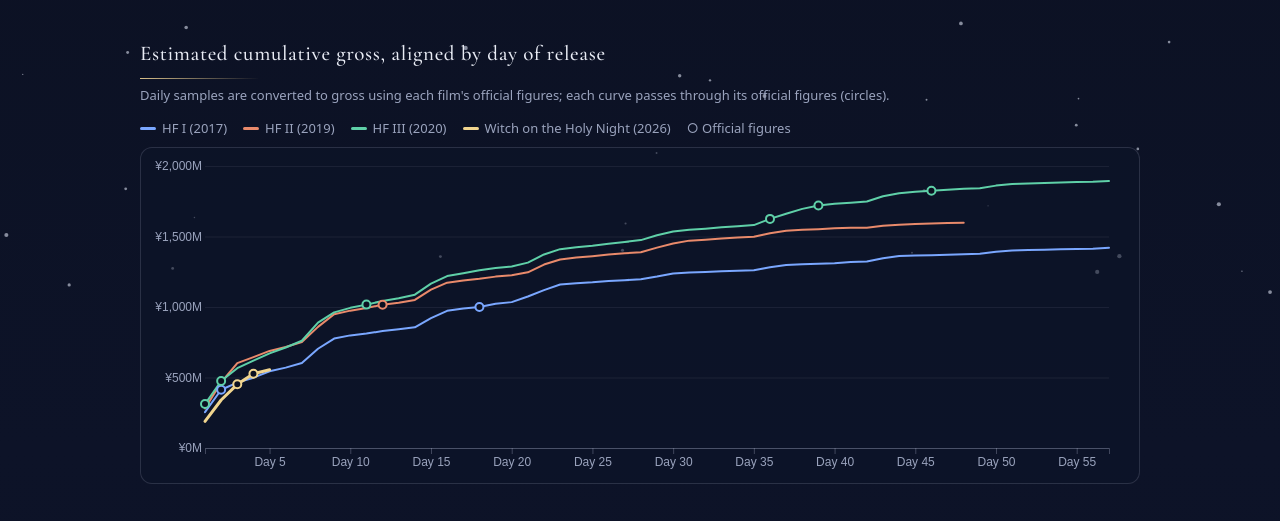
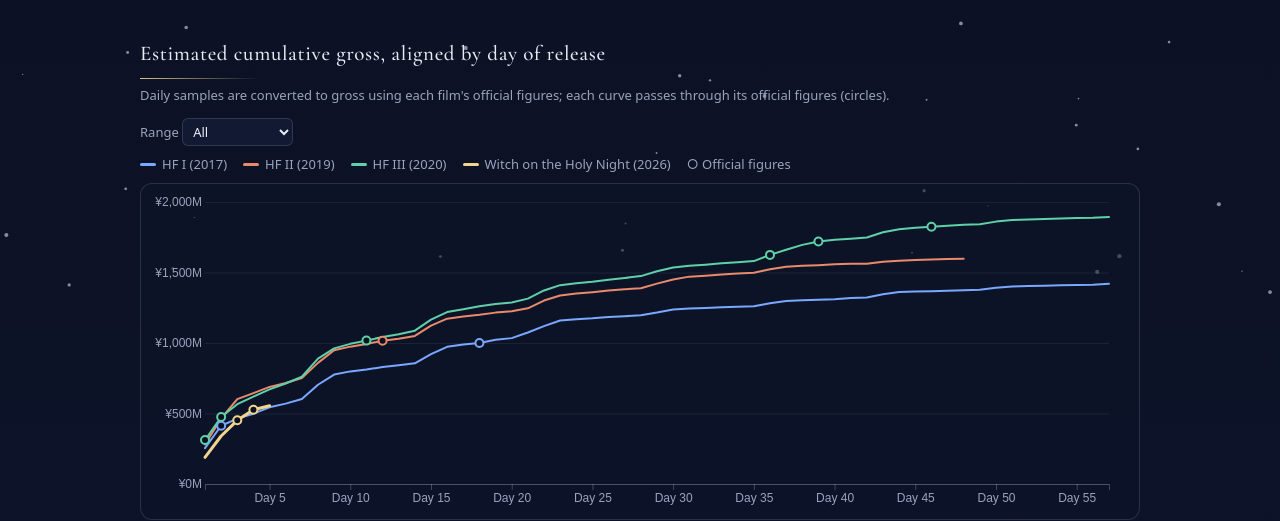
Before and after one commit to FinalST11/mahoyo-boxoffice, a plain HTML site: page index.html in a window 1280 px wide. Shown: the part 506-1027 px from the top of the page. Drawn offline with nearby package versions, Linux system fonts and the light colour scheme.

Commit message:
累计票房图加上范围选择（7/14/30/57天/全部），每日图也加上7天
Co-Authored-By: Claude Opus 5.5 <noreply@anthropic.com>
Claude-Session: https://claude.ai/code/session_01XSZNsnJ6dVHitLo7ZwcoPJ

```diff
--- a/index.html
+++ b/index.html
@@ -99,6 +99,9 @@ a{color:#9fc0ff}
 <section>
 <h2 data-i18n="hCum">—</h2>
 <p class="note" data-i18n="nCum">—</p>
+<div class="ctrl">
+<label><span data-i18n="range">—</span> <select id="crange"><option value="7"></option><option value="14"></option><option value="30"></option><option value="57"></option><option value="0" selected></option></select></label>
+</div>
 <div class="legend" id="legend"></div>
 <div class="chart" id="cum"></div>
 </section>
@@ -107,7 +110,7 @@ a{color:#9fc0ff}
 <h2 data-i18n="hDaily">—</h2>
 <p class="note" data-i18n="nDaily">—</p>
 <div class="ctrl">
-<label><span data-i18n="range">—</span> <select id="range"><option value="14"></option><option value="30" selected></option><option value="57"></option><option value="0"></option></select></label>
+<label><span data-i18n="range">—</span> <select id="range"><option value="7"></option><option value="14"></option><option value="30" selected></option><option value="57"></option><option value="0"></option></select></label>
 <label><input type="checkbox" id="log"> <span data-i18n="log">—</span></label>
 </div>
 <div class="chart" id="daily"></div>
@@ -147,7 +150,7 @@ const I18N = {
     hCum: '估算累计票房：四部按上映天数对齐', nCum: '每日样本按各自的官方节点换算成票房，曲线经过每个官方节点（圆点）。',
     hDaily: '每日售票：mimorin2014 合算样本',
     nDaily: 'HF 第二章、第三章和魔法使いの夜是全天合算；HF 第一章（2017 年）没有全天合算，用的是 19 时中间集计，数字会偏低。各年份统计的影院数也不同（约 105～250 家），张数只适合看走势，不宜直接比大小。',
-    range: '范围', ranges: ['前 14 天', '前 30 天', '前 57 天', '全部'], log: '对数刻度',
+    range: '范围', ranges: ['前 7 天', '前 14 天', '前 30 天', '前 57 天', '全部'], log: '对数刻度',
     hFc: '最终票房预测：套用 HF 三部的倍数',
     nFc: '倍数 = HF 最终动员 ÷ 同一上映天数的估算累计动员；票价按 HF 从同一天到最终的平均票价变化折算。没有最终成绩的作品用最后公布的节点，结果是下限。对齐天数取魔法使いの夜在该作品数据范围内的最新官方节点。',
     thRef: '参照作品', thBasis: '参照依据', thDay: '对齐天数', thMult: '倍数', thAtt: '预测动员（万人）', thGross: '预测票房（亿日元）',
@@ -186,7 +189,7 @@ const I18N = {
     hCum: '推定累計興収：4作品を公開日数で比較', nCum: '日別サンプルを各作品の公式発表に合わせて興収に換算。曲線は各公式発表（丸印）を通ります。',
     hDaily: '日別販売数：mimorin2014 合算サンプル',
     nDaily: 'HF第二章・第三章と魔法使いの夜は全日合算。HF第一章（2017年）には全日合算がないため19時中間集計を使用しており、数値は低めに出ます。年ごとに集計対象の劇場数も異なる（約105～250館）ため、枚数は推移を見るためのもので、規模の直接比較には向きません。',
-    range: '期間', ranges: ['公開14日目まで', '公開30日目まで', '公開57日目まで', '全期間'], log: '対数目盛',
+    range: '期間', ranges: ['公開7日目まで', '公開14日目まで', '公開30日目まで', '公開57日目まで', '全期間'], log: '対数目盛',
     hFc: '最終興収予測：HF三部作の倍率を適用',
     nFc: '倍率 = HFの最終動員 ÷ 同じ公開日数時点の推定累計動員。単価はHFの同時点から最終までの平均単価の変化で補正。最終成績がない作品は最後の公式発表を使うため下限値です。基準日は、各作品のデータ範囲内にある魔法使いの夜の最新の公式発表です。',
     thRef: '参照作品', thBasis: '根拠', thDay: '基準日', thMult: '倍率', thAtt: '予測動員（万人）', thGross: '予測興収（億円）',
@@ -225,7 +228,7 @@ const I18N = {
     hCum: 'Estimated cumulative gross, aligned by day of release', nCum: 'Daily samples are converted to gross using each film\'s official figures; each curve passes through its official figures (circles).',
     hDaily: 'Daily ticket sales: mimorin2014 combined samples',
     nDaily: 'HF II, HF III and Witch on the Holy Night use full-day totals. HF I (2017) has no full-day totals, so it uses the 7 p.m. interim count and runs lower. The number of theaters covered also differs by year (about 105–250), so use these counts to compare trends rather than absolute numbers.',
-    range: 'Range', ranges: ['First 14 days', 'First 30 days', 'First 57 days', 'All'], log: 'Log scale',
+    range: 'Range', ranges: ['First 7 days', 'First 14 days', 'First 30 days', 'First 57 days', 'All'], log: 'Log scale',
     hFc: 'Final gross projection using the HF trilogy multipliers',
     nFc: 'Multiplier = an HF film\'s final admissions ÷ its estimated admissions on the same day of release. Ticket prices are adjusted by how that film\'s average price changed from that day to the end. Where a film has no final figure, its latest official figure is used and the result is a lower bound. The aligned day is the latest official Witch on the Holy Night figure that falls within that film\'s data.',
     thRef: 'Reference film', thBasis: 'Basis', thDay: 'Aligned day', thMult: 'Multiplier', thAtt: 'Projected admissions', thGross: 'Projected gross (million)',
@@ -257,7 +260,7 @@ const FILMS = [['HF1', '--c0'], ['HF2', '--c1'], ['HF3', '--c2'], ['MAHO', '--c3
 const num = (v) => (v === null || v === undefined || v === '' ? null : Number(v));
 const css = (n) => getComputedStyle(document.documentElement).getPropertyValue(n).trim();
 const $ = (id) => document.getElementById(id);
-const state = {range: 30, log: false, lang: 'zh'};
+const state = {crange: 0, range: 30, log: false, lang: 'zh'};
 let L = I18N.zh;
 function fmt(v, d = 0) { return v === null || v === undefined || isNaN(v) ? '—' : Number(v).toLocaleString(L.locale, {minimumFractionDigits: d, maximumFractionDigits: d}); }
 
@@ -363,7 +366,7 @@ function renderText() {
   document.documentElement.lang = L.htmlLang; document.title = L.title;
   document.querySelectorAll('[data-i18n]').forEach((el) => { const v = L[el.dataset.i18n]; if (typeof v === 'string') el.textContent = v; });
   document.querySelectorAll('.langs button').forEach((b) => b.setAttribute('aria-pressed', String(b.dataset.lang === state.lang)));
-  [...$('range').options].forEach((o, i) => { o.textContent = L.ranges[i]; });
+  ['range', 'crange'].forEach((id) => [...$(id).options].forEach((o, i) => { o.textContent = L.ranges[i]; }));
   $('legend').replaceChildren(...L.legend.map((t, i) => { const s = document.createElement('span'); if (i < 4) { const sw = document.createElement('i'); sw.className = 'sw'; sw.style.background = `var(${FILMS[i][1]})`; s.append(sw); } s.append(t); return s; }));
   $('method-list').innerHTML = L.methodList.map((h) => `<li>${h}</li>`).join('');
   const en = L === I18N.en;
@@ -402,8 +405,9 @@ function renderCharts() {
   if (!SAMPLE) return;
   const maxDay = Math.max(57, ...SAMPLE.map((r) => num(r.day) || 0));
   const series = (key) => FILMS.map(([f, c], i) => ({film: f, name: L.films[i], color: css(c), w: f === 'MAHO' ? 3 : 2, pts: key(f)}));
-  lineChart($('cum'), series((f) => EST.filter((r) => r.film === f).map((r) => ({x: r.day, y: r.cum_gross ? r.cum_gross / 1e8 : null}))), {
-    maxX: maxDay, label: L.labelCum, yfmt: L.axisGross, tipfmt: L.tipGross,
+  const CR = state.crange || maxDay;
+  lineChart($('cum'), series((f) => EST.filter((r) => r.film === f && r.day <= CR).map((r) => ({x: r.day, y: r.cum_gross ? r.cum_gross / 1e8 : null}))), {
+    maxX: CR, label: L.labelCum, yfmt: L.axisGross, tipfmt: L.tipGross,
     note: (f, d) => {
       const m = MS.find((r) => r.film === f && r.kind === 'point' && num(r.day) === d);
       if (!m) return null;
@@ -411,7 +415,7 @@ function renderCharts() {
       t.dot = num(m.gross) !== null ? num(m.gross) / 1e8 : null;
       return t;
     },
-    dots: MS.filter((m) => m.kind === 'point' && num(m.gross) !== null && num(m.day) !== null).map((m) => ({x: num(m.day), y: num(m.gross) / 1e8, color: css(FILMS.find((f) => f[0] === m.film)[1])}))});
+    dots: MS.filter((m) => m.kind === 'point' && num(m.gross) !== null && num(m.day) !== null && num(m.day) <= CR).map((m) => ({x: num(m.day), y: num(m.gross) / 1e8, color: css(FILMS.find((f) => f[0] === m.film)[1])}))});
   const R = state.range || maxDay;
   lineChart($('daily'), series((f) => SAMPLE.filter((r) => r.film === f && num(r.day) <= R).map((r) => ({x: num(r.day), y: num(r.sales)})).sort((a, b) => a.x - b.x)), {
     maxX: R, log: state.log, label: L.labelDaily, yfmt: L.axisSales, tipfmt: L.tipSales});
@@ -448,6 +452,7 @@ Promise.all([d3.csv('data/sample.csv?v=' + Date.now()), d3.csv('data/milestones.
 }).catch((e) => { document.querySelectorAll('.chart').forEach((el) => { const p = document.createElement('p'); p.className = 'err'; p.textContent = L.loadErr; el.replaceChildren(p); }); console.error(e); });
 
 document.querySelectorAll('.langs button').forEach((b) => b.addEventListener('click', () => setLang(b.dataset.lang)));
+$('crange').addEventListener('change', (e) => { state.crange = Number(e.target.value); renderCharts(); });
 $('range').addEventListener('change', (e) => { state.range = Number(e.target.value); renderCharts(); });
 $('log').addEventListener('change', (e) => { state.log = e.target.checked; renderCharts(); });
 let rt; window.addEventListener('resize', () => { clearTimeout(rt); rt = setTimeout(renderCharts, 150); });
```
